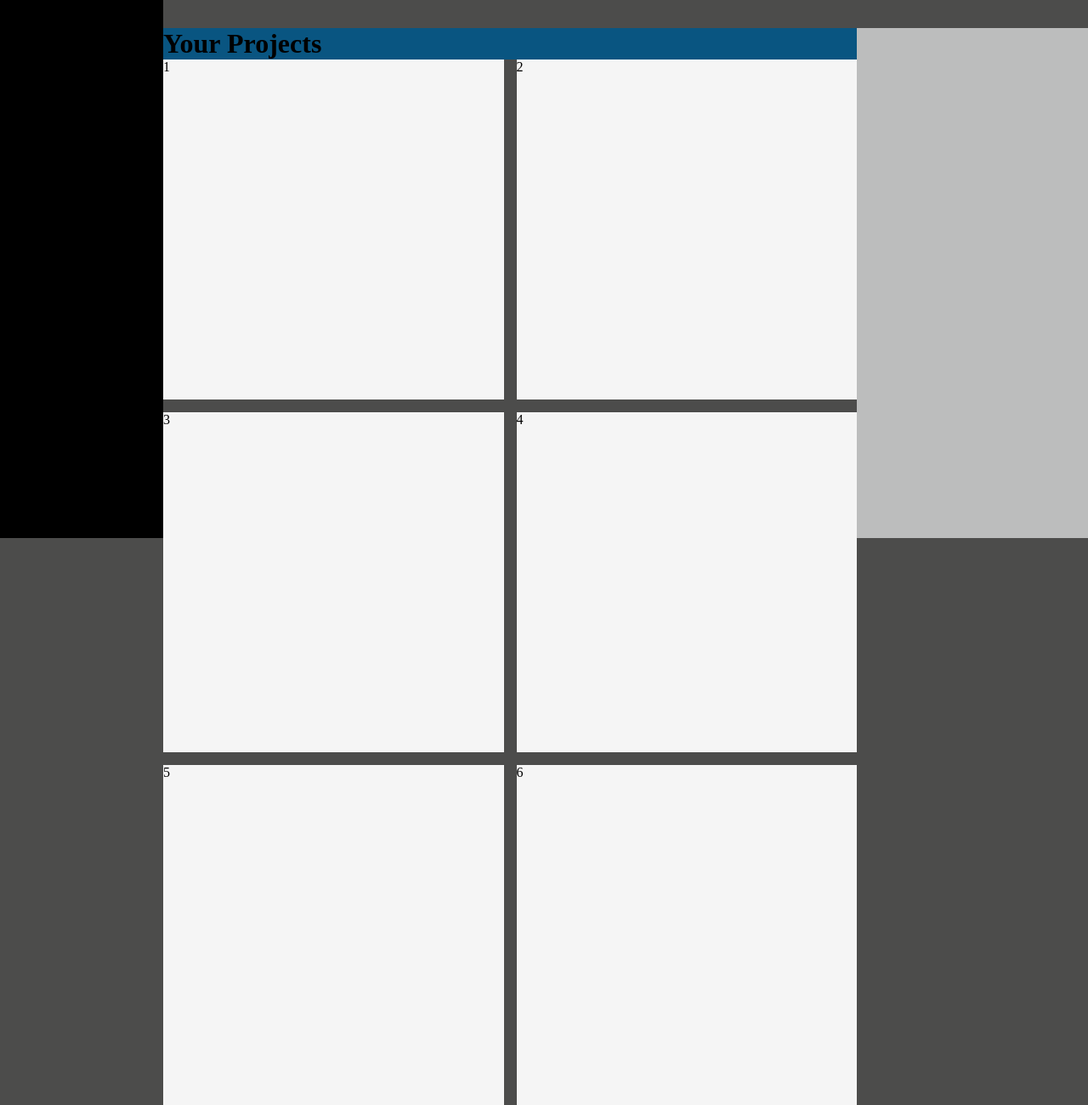
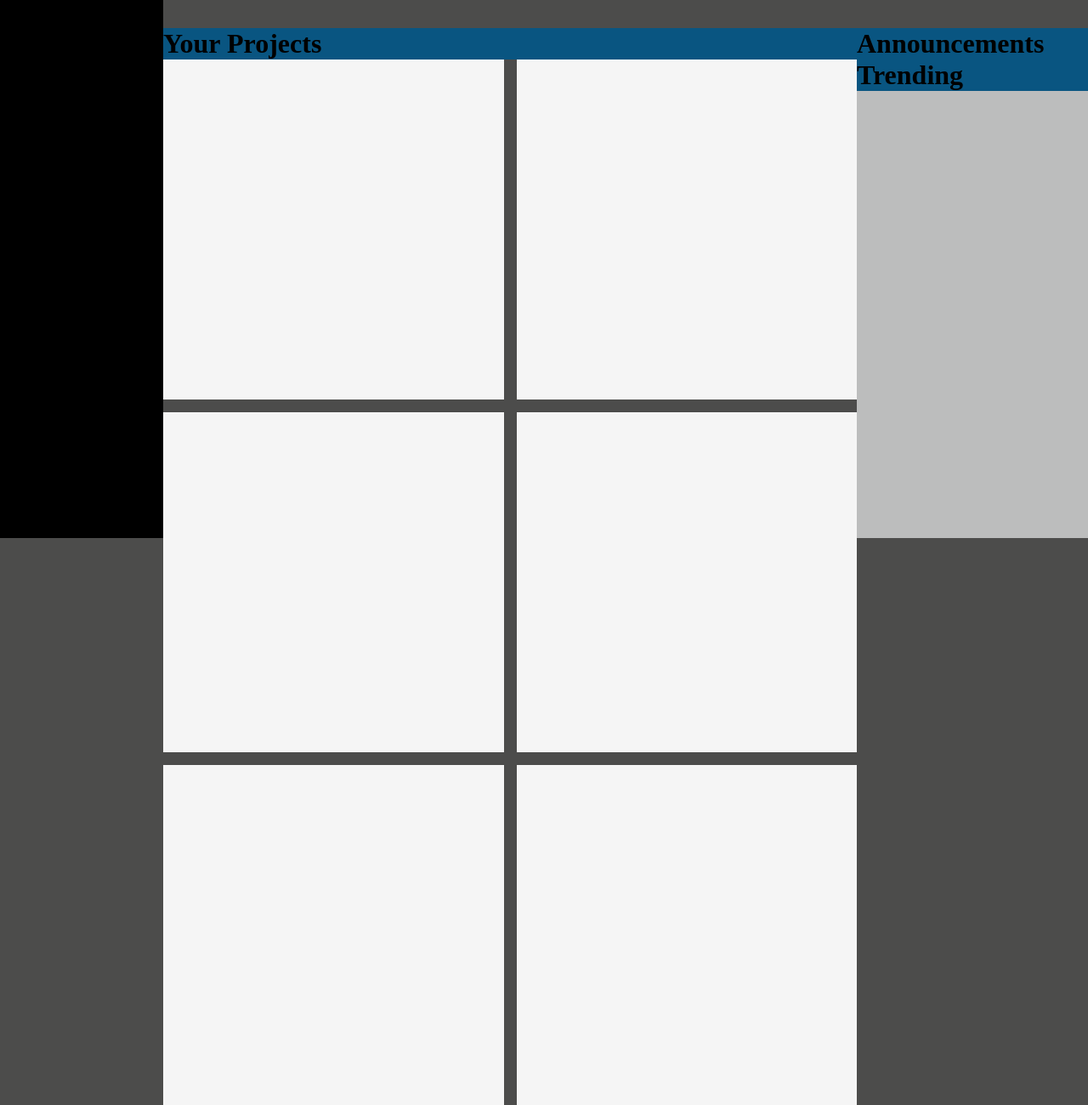
Before and after one commit to Pie315/admin-dashboard, a plain HTML site: page index.html in a window 1280 px wide. Shown: the part 167-1467 px from the top of the page at 85% size. Drawn offline with Linux system fonts and the light colour scheme.

Commit message:
right structuring

```diff
--- a/index.html
+++ b/index.html
@@ -5,6 +5,9 @@
     <meta http-equiv="X-UA-Compatible" content="IE=edge">
     <meta name="viewport" content="width=device-width, initial-scale=1.0">
     <link rel="stylesheet" href="styles.css">
+    <style>
+        @import url('https://fonts.googleapis.com/css2?family=Noto+Sans:ital,wght@0,100;0,200;0,300;0,400;0,500;0,600;0,700;0,800;0,900;1,100;1,200;1,300;1,400;1,500;1,600;1,700&display=swap');
+    </style>
     <title>Document</title>
 </head>
 <body>
@@ -16,20 +19,25 @@
                 <div class="section">
                     <h1 class="name">Your Projects</h1>
                     <div class="cards">
-                        <div class="card">1</div>
-                        <div class="card">2</div>
-                        <div class="card">3</div>
-                        <div class="card">4</div>
-                        <div class="card">5</div>
-                        <div class="card">6</div>
+                        <div class="card"></div>
+                        <div class="card"></div>
+                        <div class="card"></div>
+                        <div class="card"></div>
+                        <div class="card"></div>
+                        <div class="card"></div>
                     </div>
                 </div>
 
                 <div class="right">
                     <div class="announcements">
+                        <h1 class="name">Announcements</h1>
+                        <div class="anno-cont">
 
+
+                        </div>
                     </div>
                     <div class="trending">
+                        <h1 class="name">Trending</h1>
 
                     </div>
                 </div>
```
